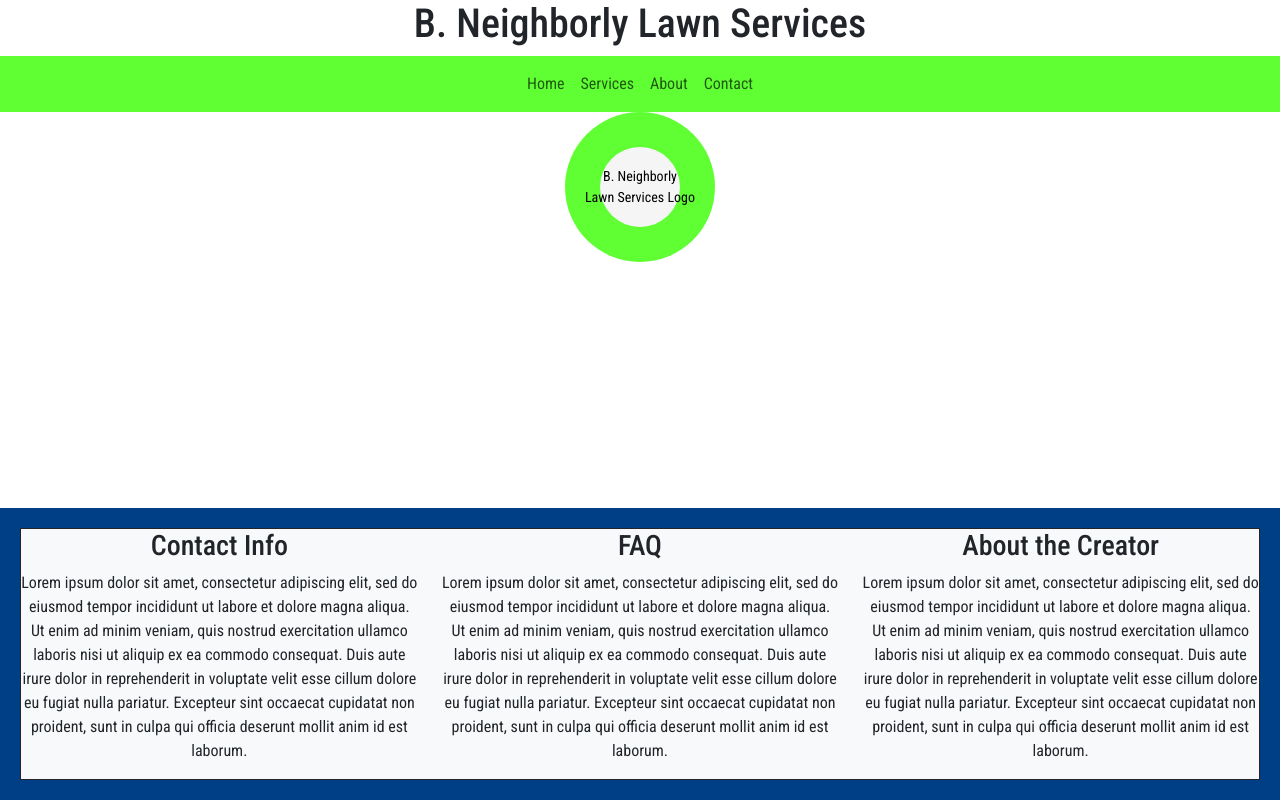
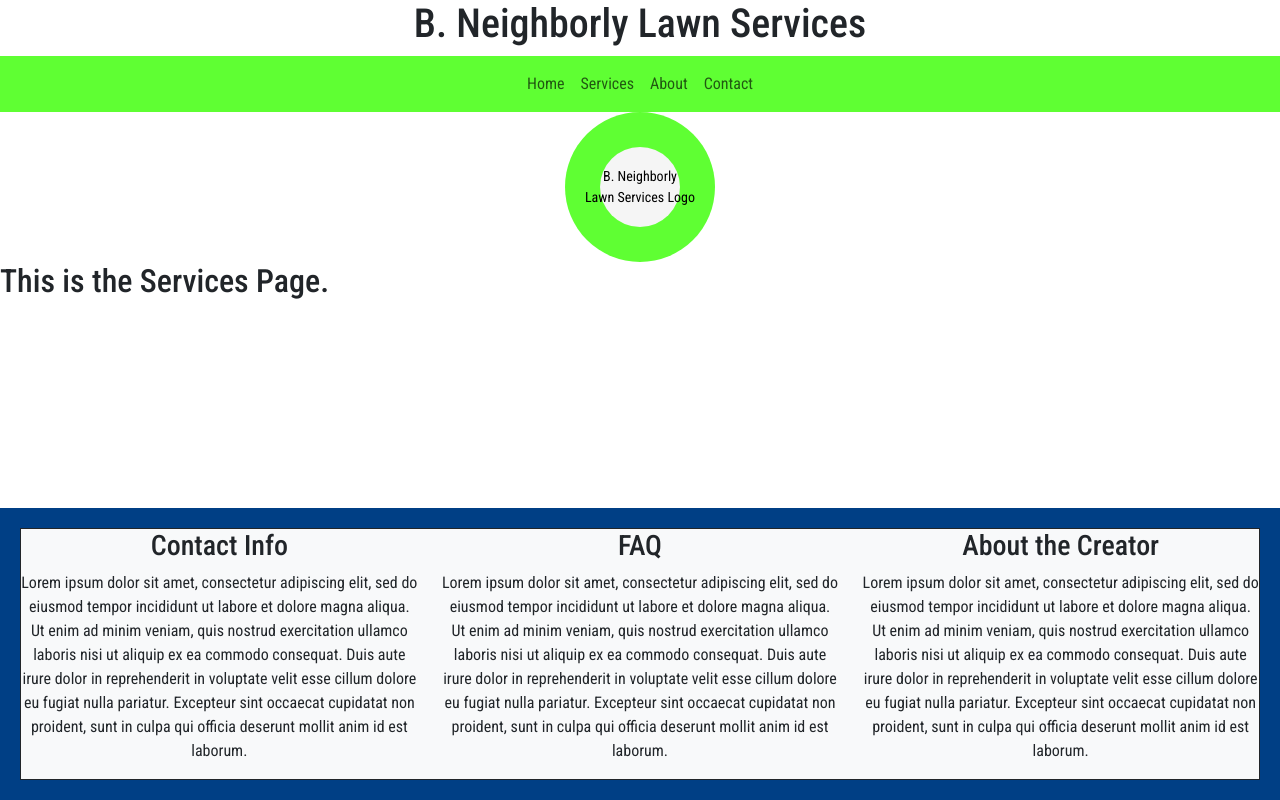
Before and after one commit to bneighbs6/b-neighborly-lawn, a React (Create React App) app: page /services in a window 1280 px wide. Built offline with nearby package versions, Linux system fonts and the light colour scheme; the HTML template or start-up script is replaced by a standard one; a web font is replaced by a local one.

Commit message:
Added basic Services & About pages

```diff
--- a/src/App.js
+++ b/src/App.js
@@ -5,8 +5,10 @@ import Footer from './Components/Footer';
 import 'bootstrap/dist/css/bootstrap.min.css';
 import Logo from './Components/Logo';
 import HomePage from './Components/Pages/HomePage';
+import ServicePage from './Components/Pages/ServicePage';
 import RequestForm from './Components/RequestForm';
 import { BrowserRouter as Router, Route, Routes } from 'react-router-dom'
+import AboutPage from './Components/Pages/AboutPage';
 
 function App() {
   return (
@@ -26,8 +28,8 @@ function App() {
 
         <Routes>
           <Route exact={true} path="/" element={<HomePage />}></Route>
-          <Route path="/services"></Route>
-          <Route path="/about"></Route>
+          <Route path="/services" element={<ServicePage />}></Route>
+          <Route path="/about" element={<AboutPage />}></Route>
           <Route path="/request-form" element={<RequestForm />}></Route>
         </Routes>
 
--- /dev/null
+++ b/src/Components/Pages/AboutPage.jsx
@@ -0,0 +1,9 @@
+import React from "react";
+
+function AboutPage() {
+    return (
+        <h2>This is the About Page.</h2>
+    )
+}
+
+export default AboutPage;
--- /dev/null
+++ b/src/Components/Pages/ServicePage.jsx
@@ -0,0 +1,9 @@
+import React from "react";
+
+function ServicePage() {
+    return (
+        <h2>This is the Services Page.</h2>
+    )
+}
+
+export default ServicePage;
```
